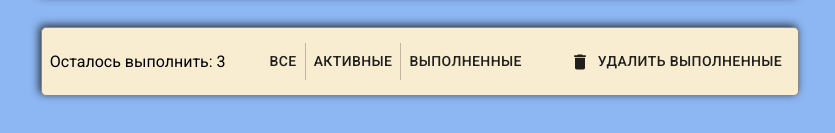
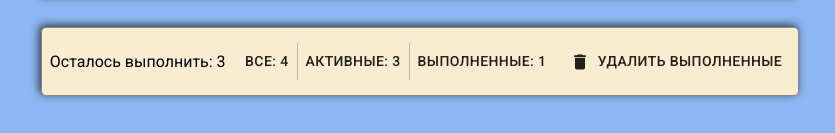
Before and after one commit to WebHeroSchool/toDoSolomon, a React (Create React App) app: page /todo in a window 1280 px wide. Shown: the part 617-750 px from the top of the page, without its empty margins (220-1055 px from the left). Built offline with nearby package versions, Linux system fonts and the light colour scheme.

Commit message:
работает фильтр

```diff
--- a/src/components/About/About.js
+++ b/src/components/About/About.js
@@ -79,7 +79,7 @@ class About extends React.Component {
                         </p>
                         <div className={styles.Contacts}>
                           <a className={styles.ContactsMail} target="_blank" rel = "noreferrer" href="mailto:solomon7and@gmail.com">solomon7and@gmail.com</a>
-                          <a className={styles.ContactsTel} target="_blank" rel = "noreferrer" href="https://t.me/solomonzaxar">+998 (90) 993 - 4038</a>
+                          <a className={styles.ContactsTel} target="_blank" rel = "noreferrer" href="https://t.me/solomonzaxar">+7 (905) 677 62 84</a>
                         </div>
                       </div>
                       <div className={styles.iconsBox}>
--- a/src/components/Footer/Footer.js
+++ b/src/components/Footer/Footer.js
@@ -4,20 +4,38 @@ import styles from '../Footer/Footer.module.css';
 import Button from '@material-ui/core/Button';
 import DeleteIcon from '@material-ui/icons/Delete';
 import ButtonGroup from '@material-ui/core/ButtonGroup';
+import classNames from "classnames";
 
-const Footer = ({ count, onClickDeleteAllTrue, onClickFilterAll, onClickFilterFalse, onClickFilterTrue }) => (
+const Footer = ({ count, countAll, countDone, onClickDeleteAllTrue, onClickSort, sorting }) => (
   <div className={styles.Footer}>
     <p className={styles.Count}>Осталось выполнить: {count}</p>
     <ButtonGroup
       className={styles.ButtonGroup}
       variant="text"
       color="default">
-      <Button onClick={onClickFilterAll}>Все</Button>
-      <Button onClick={onClickFilterFalse}>Активные</Button>
-      <Button onClick={onClickFilterTrue}>Выполненные</Button>
+      <Button
+        className={classNames({
+        [styles.selected]: sorting === 'Все'
+      })}
+        onClick={() => onClickSort('Все')}>
+        Все: {countAll}
+      </Button>
+      <Button
+        className={classNames({
+          [styles.selected]: sorting === 'Активные'
+        })}
+        onClick={() => onClickSort('Активные')}>
+        Активные: {count}
+      </Button>
+      <Button
+        className={classNames({
+          [styles.selected]: sorting === 'Выполненные'
+        })}
+        onClick={() => onClickSort('Выполненные')}>
+        Выполненные: {countDone}
+      </Button>
     </ButtonGroup>
     <Button
-      className={styles.ButtonDelete}
       color="default"
       startIcon={<DeleteIcon />}
       onClick={onClickDeleteAllTrue}
--- a/src/components/Footer/Footer.module.css
+++ b/src/components/Footer/Footer.module.css
@@ -28,9 +28,6 @@
   .ButtonGroup {
     margin-bottom: 8px;
   }
-
-  .ButtonDelete {
-  }
 }
 
 @media (max-width: 300px) {
@@ -38,3 +35,7 @@
     width: 230px;
   }
 }
+
+.selected {
+  border: solid 1px #841d29;
+}
--- a/src/components/ItemList/ItemList.js
+++ b/src/components/ItemList/ItemList.js
@@ -5,9 +5,9 @@ import styles from "../ItemList/ItemList.module.css";
 
 class ItemList extends React.Component {
   render() {
-    const {items, onClickDone, onClickDelete} = this.props
+    const {sort, onClickDone, onClickDelete} = this.props
     return <ul className={styles.wrapUl}>
-      {items.map(item =>
+      {sort.map(item =>
         <li className={item.isDone === true ? styles.isDoneLi : styles.isNormalLi} key={item.id}>
           <Item
             value={item.value}
--- a/src/components/Todo/Todo.js
+++ b/src/components/Todo/Todo.js
@@ -29,10 +29,12 @@ const Todo = () => {
       },
     ],
     count: 4,
+    sortTask: 'Все',
   };
 
   const [items, setItems] = useState(initialState.items);
   const [count, setCount] = useState(initialState.count);
+  const [sortTask, setSort] = useState(initialState.sortTask);
 
   //Стрелочная ф-ция не теряет контекст, поэтому будем использовать ее.
   const onClickDone = (id) => {
@@ -64,24 +66,31 @@ const Todo = () => {
     setCount((count) => count + 1)
   }
 
-  const getCountUnfulfilled = items.filter(item => item.isDone === false);
-
   const onClickDeleteAllTrue = () => {
     const newItems = items.filter(item => item.isDone === false);
     setItems(newItems);
   }
 
-  const onClickFilterAll = () => {
+  const onClickSort = sorting => setSort(sorting);
 
+  let sortingTasks;
+  switch (sortTask) {
+    case 'Выполненные':
+      sortingTasks = items.filter(item => item.isDone);
+      break;
+    case 'Активные':
+      sortingTasks = items.filter(item => !item.isDone);
+      break;
+    case 'Все':
+      sortingTasks = items;
+      break;
+    default :
+      sortingTasks = items;
   }
 
-  const onClickFilterFalse = () => {
-
-  }
-
-  const onClickFilterTrue = () => {
-
-  }
+  const allItems = items;
+  const getCountUnfulfilled = items.filter(item => item.isDone === false);
+  const doneItems = items.filter(item => item.isDone === true)
 
     return (
       <div>
@@ -96,6 +105,8 @@ const Todo = () => {
               items={items}
               onClickDone={onClickDone}
               onClickDelete={onClickDelete}
+              sort={sortingTasks}
+              sortValue={sortTask}
             />
           {items.length === 0
             ? <div className={styles.board}>
@@ -106,10 +117,12 @@ const Todo = () => {
             : null}
           <Footer
             count={ getCountUnfulfilled.length }
+            countAll={ allItems.length }
+            countDone={ doneItems.length }
+            sorting={sortTask}
+            onClickSort={onClickSort}
             onClickDeleteAllTrue={onClickDeleteAllTrue}
-            onClickFilterAll={onClickFilterAll}
-            onClickFilterFalse={onClickFilterFalse}
-            onClickFilterTrue={onClickFilterTrue}
+            onClickFilterAll={onClickSort}
           />
         </div>
       </div>
```
